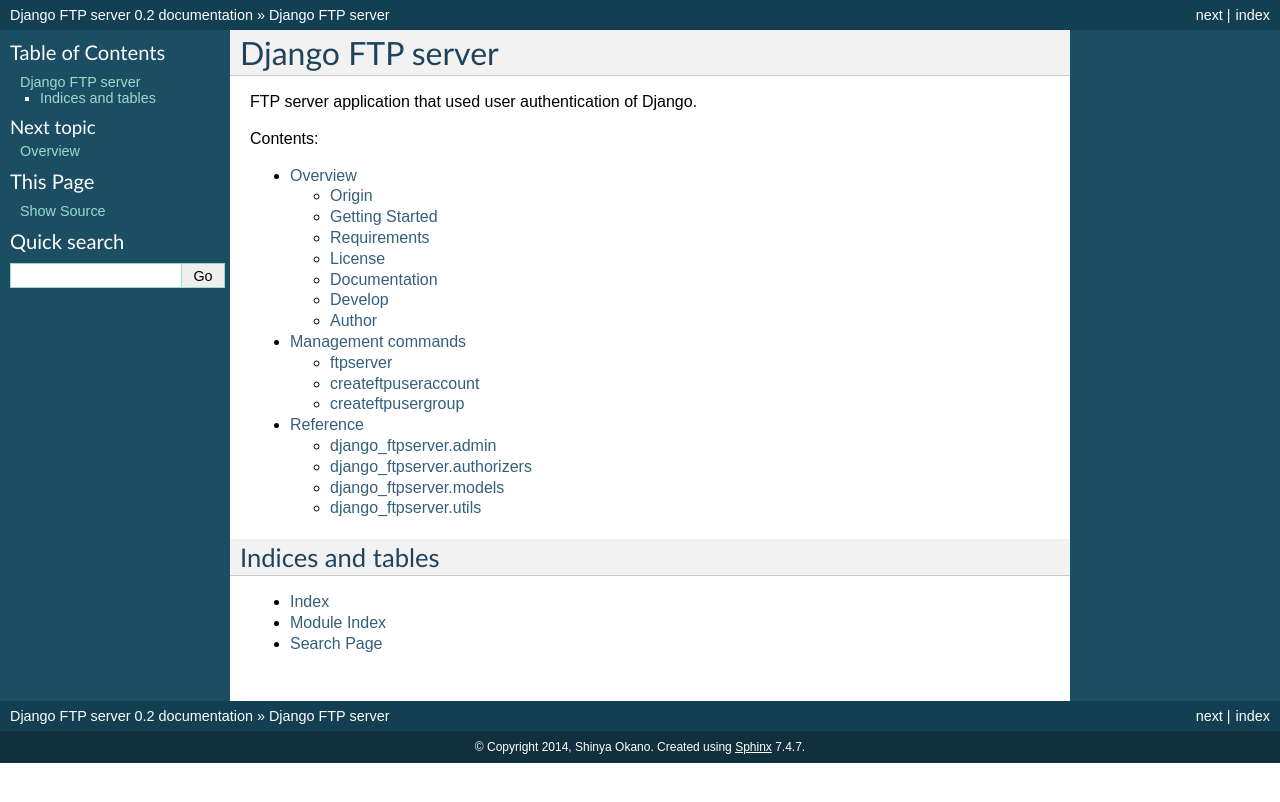
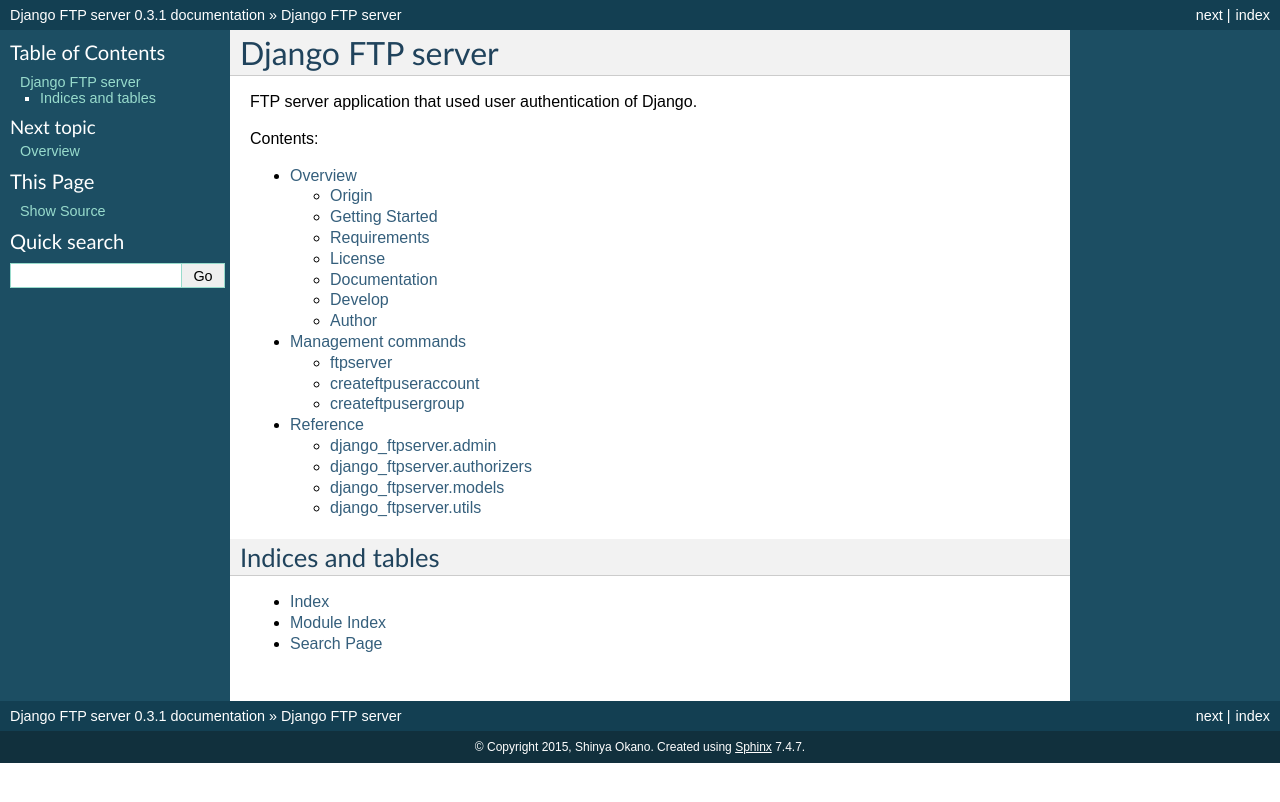
Before and after one commit to mrtnnk/martin-django-ftpserver, a Sphinx documentation site: the page built from docs/source/index.rst, in a window 1280 px wide. Shown: the top 802 px of the page. Built offline with Sphinx 7.4.7, drawn with Linux system fonts in a browser that asks for light colours.

Commit message:
update library for documentation

```diff
--- a/docs/requirements.txt
+++ b/docs/requirements.txt
@@ -1,3 +1,3 @@
 Sphinx
-Django==1.6.2
-pyftpdlib==1.3.0
+Django==1.7.7
+pyftpdlib==1.4.0
--- a/docs/source/conf.py
+++ b/docs/source/conf.py
@@ -21,6 +21,7 @@
 sys.path.insert(0, os.path.abspath('../../src/'))
 
 def setup_django():
+    import django
     from django.conf import settings
     if not settings.configured:
         settings.configure(
@@ -37,9 +38,10 @@
                 'django_ftpserver',
             )
         )
-    from django.db.models.loading import cache as model_cache
-    if not model_cache.loaded:
-        model_cache._populate()
+    django.setup()
+    from django.apps import apps
+    if not apps.ready:
+        apps.populate()
 
 setup_django()
 
@@ -70,16 +72,16 @@
 
 # General information about the project.
 project = u'Django FTP server'
-copyright = u'2014, Shinya Okano'
+copyright = u'2015, Shinya Okano'
 
 # The version info for the project you're documenting, acts as replacement for
 # |version| and |release|, also used in various other places throughout the
 # built documents.
 #
 # The short X.Y version.
-version = '0.2'
+version = '0.3.1'
 # The full version, including alpha/beta/rc tags.
-release = '0.2'
+release = '0.3.1'
 
 # The language for content autogenerated by Sphinx. Refer to documentation
 # for a list of supported languages.
```
